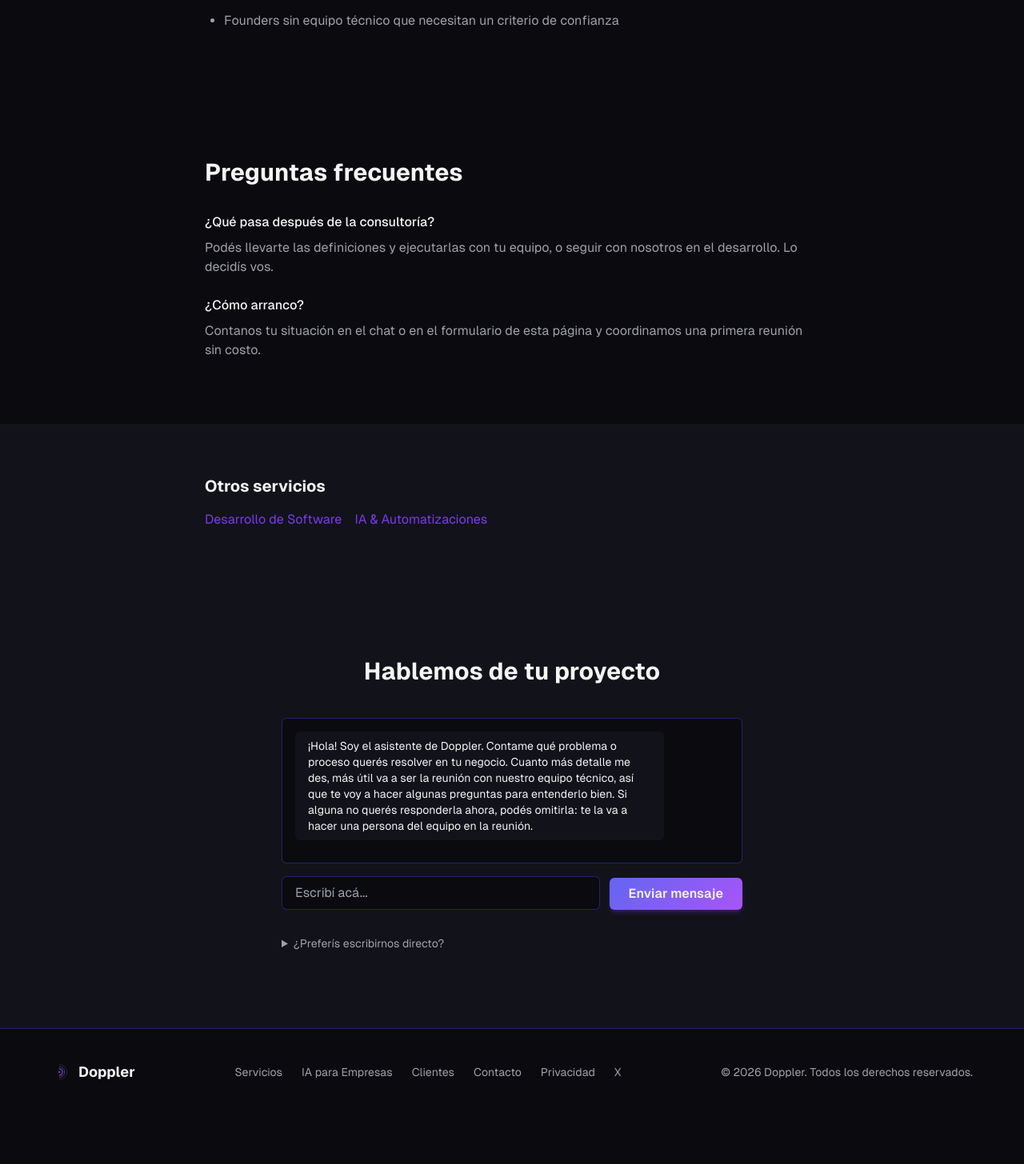
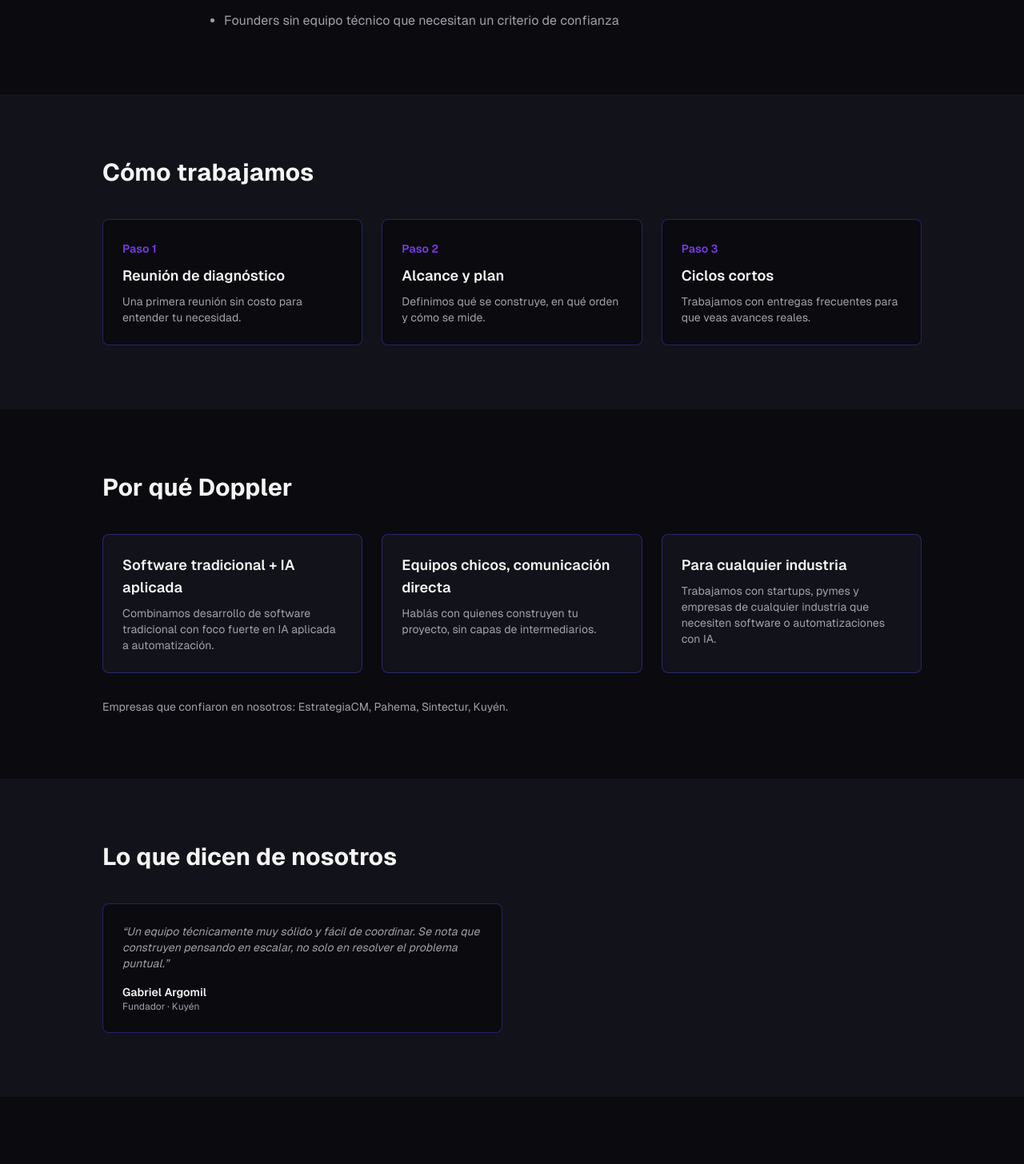
Before and after one commit to Doppler-la/doppler, a Next.js app in the folder doppler-web/: page /servicios/consultoria-tech in a window 1280 px wide. Shown: the part 1223-2679 px from the top of the page at 80% size. Before the commit the page ends 2618 px from the top, so only its background shows below. Built offline with nearby package versions, Linux system fonts and the light colour scheme.

Commit message:
feat: expand service landing pages with process, differentiators and testimonials
Co-Authored-By: Claude Sonnet 5.5 <noreply@anthropic.com>

```diff
--- a/doppler-web/app/(pages)/servicios/[slug]/page.tsx
+++ b/doppler-web/app/(pages)/servicios/[slug]/page.tsx
@@ -1,10 +1,10 @@
 import type { Metadata } from "next";
 import Link from "next/link";
 import { notFound } from "next/navigation";
-import { aiSection } from "@/lib/content";
+import { aiSection, clientLogos, faqItems, testimonials } from "@/lib/content";
 import { siteUrl } from "@/lib/site";
 import { socialMetadata } from "@/lib/metadata";
-import { getServicePage, servicePages } from "@/lib/servicePages";
+import { getServicePage, servicePages, whyDoppler, workProcess } from "@/lib/servicePages";
 import LeadChat from "@/components/marketing/LeadChat";
 
 export const dynamicParams = false;
@@ -51,6 +51,10 @@ export default function ServicePage({ params }: { params: { slug: string } }) {
     },
   ];
   const others = servicePages.filter((other) => other.slug !== page.slug);
+  const pageTestimonials = testimonials.filter((t) => page.testimonialCompanies.includes(t.company));
+  // Preguntas generales de la home que no repiten las propias de cada página.
+  const generalQuestions = ["¿A qué tipo de clientes atienden?", "¿Qué los diferencia de otras software factories?"];
+  const faqs = [...page.faqs, ...faqItems.filter((faq) => generalQuestions.includes(faq.question))];
 
   return (
     <main>
@@ -117,11 +121,66 @@ export default function ServicePage({ params }: { params: { slug: string } }) {
         </section>
       )}
 
+      {page.slug !== "ia-y-automatizaciones" && (
+        <section className="bg-surface px-6 py-20">
+          <div className="mx-auto max-w-5xl">
+            <h2 className="text-2xl font-bold text-foreground md:text-3xl">Cómo trabajamos</h2>
+            <ol className="mt-10 grid gap-6 sm:grid-cols-3">
+              {workProcess.map((step, index) => (
+                <li key={step.title} className="rounded-lg border border-primary/40 bg-background p-6">
+                  <span className="text-sm font-semibold text-accent">Paso {index + 1}</span>
+                  <h3 className="mt-2 text-lg font-semibold text-foreground">{step.title}</h3>
+                  <p className="mt-2 text-sm text-muted">{step.description}</p>
+                </li>
+              ))}
+            </ol>
+          </div>
+        </section>
+      )}
+
+      <section className="px-6 py-20">
+        <div className="mx-auto max-w-5xl">
+          <h2 className="text-2xl font-bold text-foreground md:text-3xl">Por qué Doppler</h2>
+          <div className="mt-10 grid gap-6 sm:grid-cols-3">
+            {whyDoppler.map((item) => (
+              <div key={item.title} className="rounded-lg border border-primary/40 bg-surface p-6">
+                <h3 className="text-lg font-semibold text-foreground">{item.title}</h3>
+                <p className="mt-2 text-sm text-muted">{item.description}</p>
+              </div>
+            ))}
+          </div>
+          <p className="mt-8 text-sm text-muted">
+            Empresas que confiaron en nosotros: {clientLogos.map((logo) => logo.name).join(", ")}.
+          </p>
+        </div>
+      </section>
+
+      {pageTestimonials.length > 0 && (
+        <section className="bg-surface px-6 py-20">
+          <div className="mx-auto max-w-5xl">
+            <h2 className="text-2xl font-bold text-foreground md:text-3xl">Lo que dicen de nosotros</h2>
+            <div className="mt-10 grid gap-6 md:grid-cols-2">
+              {pageTestimonials.map((t) => (
+                <blockquote key={t.quote} className="rounded-lg border border-primary/40 bg-background p-6">
+                  <p className="text-sm italic text-muted">&ldquo;{t.quote}&rdquo;</p>
+                  <footer className="mt-4 text-sm font-semibold text-foreground">
+                    {t.author}
+                    <span className="block text-xs font-normal text-muted">
+                      {t.role} · {t.company}
+                    </span>
+                  </footer>
+                </blockquote>
+              ))}
+            </div>
+          </div>
+        </section>
+      )}
+
       <section className="px-6 py-20">
         <div className="mx-auto max-w-3xl">
           <h2 className="text-2xl font-bold text-foreground md:text-3xl">Preguntas frecuentes</h2>
           <dl className="mt-8 space-y-6">
-            {page.faqs.map((faq) => (
+            {faqs.map((faq) => (
               <div key={faq.question}>
                 <dt className="font-medium text-foreground">{faq.question}</dt>
                 <dd className="mt-2 text-muted">{faq.answer}</dd>
--- a/doppler-web/lib/servicePages.ts
+++ b/doppler-web/lib/servicePages.ts
@@ -10,12 +10,47 @@ export type ServicePage = {
   includes: { title: string; description: string }[];
   forWho: string[];
   faqs: FaqItem[];
+  testimonialCompanies: string[];
 };
+
+// Proceso y diferenciales tomados de las preguntas frecuentes de la home.
+export const workProcess = [
+  {
+    title: "Reunión de diagnóstico",
+    description: "Una primera reunión sin costo para entender tu necesidad.",
+  },
+  {
+    title: "Alcance y plan",
+    description: "Definimos qué se construye, en qué orden y cómo se mide.",
+  },
+  {
+    title: "Ciclos cortos",
+    description: "Trabajamos con entregas frecuentes para que veas avances reales.",
+  },
+];
+
+export const whyDoppler = [
+  {
+    title: "Software tradicional + IA aplicada",
+    description:
+      "Combinamos desarrollo de software tradicional con foco fuerte en IA aplicada a automatización.",
+  },
+  {
+    title: "Equipos chicos, comunicación directa",
+    description: "Hablás con quienes construyen tu proyecto, sin capas de intermediarios.",
+  },
+  {
+    title: "Para cualquier industria",
+    description:
+      "Trabajamos con startups, pymes y empresas de cualquier industria que necesiten software o automatizaciones con IA.",
+  },
+];
 
 // Contenido basado en lo que ya dice el sitio (servicios, sección de IA y FAQ). Sin cifras ni clientes inventados.
 export const servicePages: ServicePage[] = [
   {
     slug: "desarrollo-de-software",
+    testimonialCompanies: ["Pahema", "Kuyén"],
     name: "Desarrollo de Software",
     metaTitle: "Desarrollo de software a medida para pymes y empresas | Doppler",
     metaDescription:
@@ -66,6 +101,7 @@ export const servicePages: ServicePage[] = [
   },
   {
     slug: "ia-y-automatizaciones",
+    testimonialCompanies: ["Sintectur"],
     name: "IA & Automatizaciones",
     metaTitle: "IA y automatización de procesos para empresas | Doppler",
     metaDescription:
@@ -116,6 +152,7 @@ export const servicePages: ServicePage[] = [
   },
   {
     slug: "consultoria-tech",
+    testimonialCompanies: ["Kuyén"],
     name: "Consultoría Tech",
     metaTitle: "Consultoría tecnológica y estrategia digital | Doppler",
     metaDescription:
```
Also changed, not shown: 1 other file (tests, documents, lock files or other folders).
